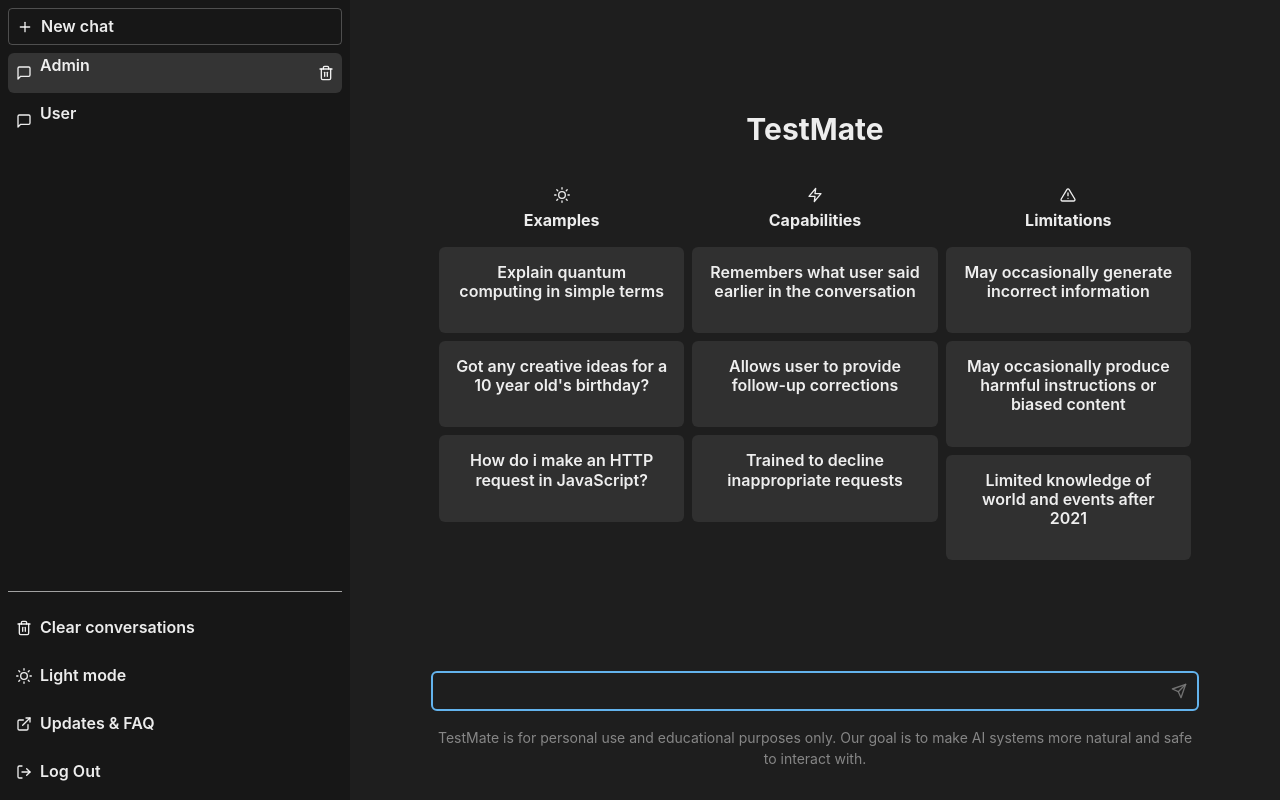
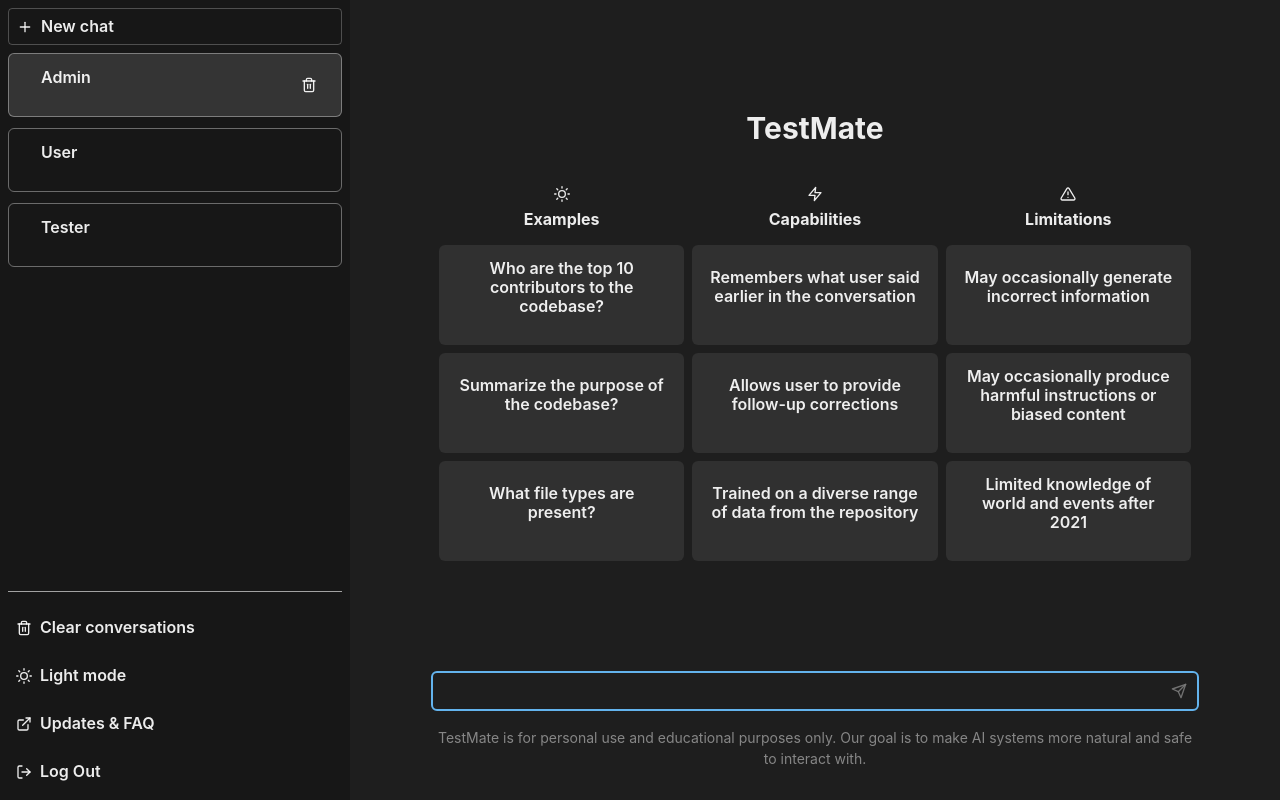
Before and after one commit to Sujeev-Uthayakumar/test-mate-chat, a React (Create React App) app: page / in a window 1280 px wide. Built offline with nearby package versions, Linux system fonts and the light colour scheme.

Commit message:
start work on making new chats

```diff
--- a/src/components/Layout/Instructions.js
+++ b/src/components/Layout/Instructions.js
@@ -7,9 +7,9 @@ const Instructions = ({ onClick }) => {
       icon: FiSun,
       name: "Examples",
       list: [
-        "Explain quantum computing in simple terms",
-        "Got any creative ideas for a 10 year old's birthday?",
-        "How do i make an HTTP request in JavaScript?",
+        "Who are the top 10 contributors to the codebase?",
+        "Summarize the purpose of the codebase?",
+        "What file types are present?",
       ],
     },
     {
@@ -18,7 +18,7 @@ const Instructions = ({ onClick }) => {
       list: [
         "Remembers what user said earlier in the conversation",
         "Allows user to provide follow-up corrections",
-        "Trained to decline inappropriate requests",
+        "Trained on a diverse range of data from the repository",
       ],
     },
     {
@@ -59,7 +59,7 @@ const Instructions = ({ onClick }) => {
                 <Button
                   key={key}
                   maxWidth={64}
-                  height="fit-content"
+                  height="100px"
                   padding={4}
                   onClick={handleClick(text)}
                   style={{
--- a/src/components/Sidebar/Sidebar.js
+++ b/src/components/Sidebar/Sidebar.js
@@ -34,6 +34,7 @@ const Sidebar = ({ isResponsive, ...props }) => {
   let chat = [
     { id: 1, role: "Admin" },
     { id: 2, role: "User" },
+    { id: 3, role: "Tester" },
   ];
 
   let selectedChat = chat[0];
@@ -136,9 +137,22 @@ const Sidebar = ({ isResponsive, ...props }) => {
                 id={id}
                 key={id}
                 cursor="pointer"
-                leftIcon={<FiMessageSquare />}
+                leftIcon={() => {
+                  return (
+                    <div
+                      style={{
+                        borderRadius: "50%",
+                      }}
+                    >
+                      <FiMessageSquare />
+                    </div>
+                  );
+                }}
                 justifyContent="flex-start"
-                padding={2}
+                padding={6}
+                maxHeight="64px"
+                height="full"
+                marginBottom="3px"
                 overflow="hidden"
                 textOverflow="ellipsis"
                 backgroundColor={
@@ -147,6 +161,9 @@ const Sidebar = ({ isResponsive, ...props }) => {
                 onClick={() => console.log("select")}
                 _hover={{
                   backgroundColor: "whiteAlpha.100",
+                }}
+                style={{
+                  border: "1px solid #FFFFFF5C",
                 }}
               >
                 <Text>{role}</Text>
```
Also changed, not shown: src/components/Modal/Modal.js (added, +39 -0 lines), src/components/hooks/useModal.js (added, +14 -0 lines).
